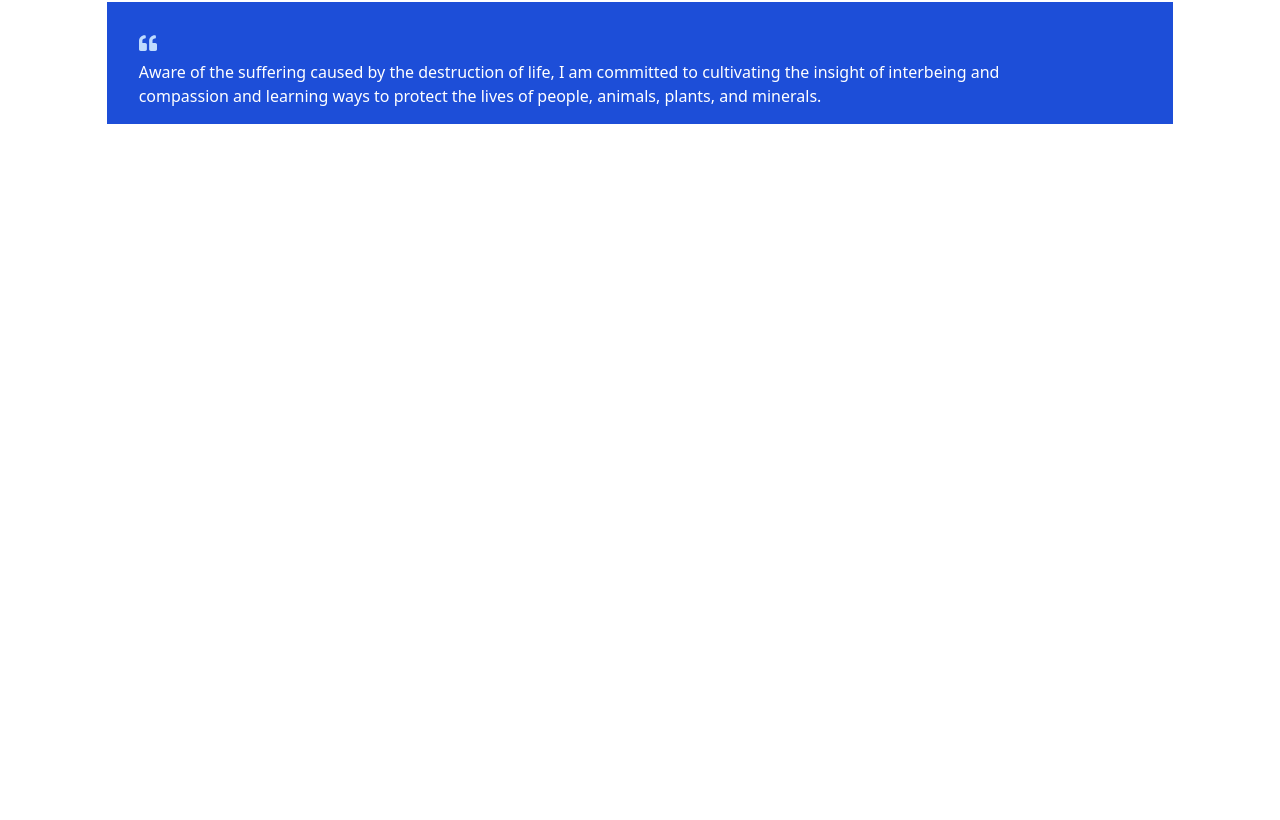
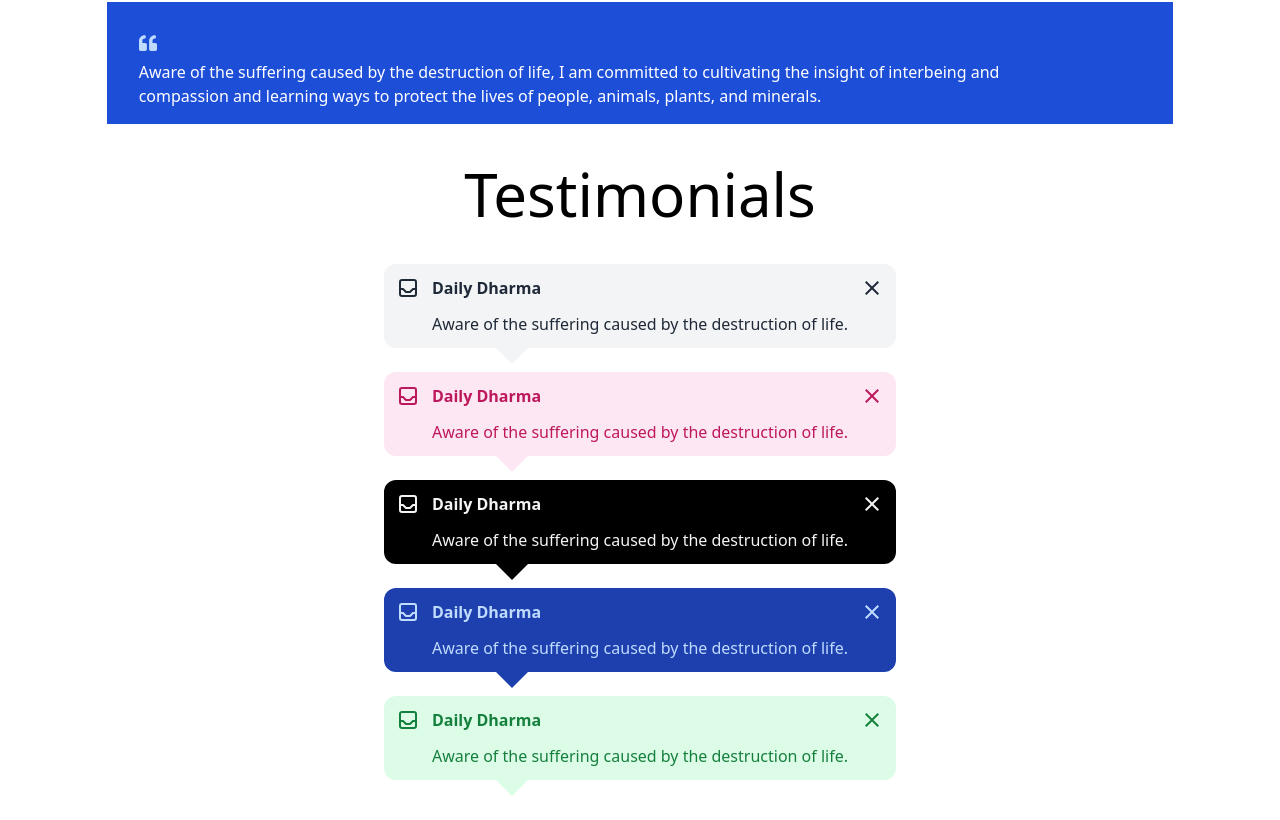
Before and after one commit to lassounski/react-components, a React (Vite) app: page / in a window 1280 px wide. Shown: the part 2256-3076 px from the top of the page. Before the commit the page ends 2420 px from the top, so only its background shows below. Built offline with nearby package versions, Linux system fonts and the light colour scheme.

Commit message:
adding closable tooltip

```diff
--- a/App.jsx
+++ b/App.jsx
@@ -5,6 +5,7 @@ import Badge from './components/Badge';
 import Banner from './components/Banner';
 import Card from './components/Card';
 import Testimonial from './components/Testimonial';
+import Tooltip from './components/Tooltip';
 import './style.css'
 
 function App() {
@@ -36,7 +37,7 @@ function App() {
 
       <p className="text-6xl m-4">Cards</p>
       <div className="flex flex-col justify-center gap-6 ">
-        <Card title="Reverence for Life" icon={<PiFlowerLotusThin className="bg-purple-500"/>}>
+        <Card title="Reverence for Life" icon={<PiFlowerLotusThin className="bg-purple-500" />}>
           Aware of the suffering caused by the destruction of life, I am committed to cultivating the insight of interbeing and compassion and learning ways to protect the lives of people, animals, plants, and minerals.
         </Card>
         <Card className="mt-10" >
@@ -46,13 +47,27 @@ function App() {
 
       <p className="text-6xl m-4">Testimonials</p>
       <div className="flex flex-col justify-center gap-6 ">
-        <Testimonial picture={<img src="/kirill.png" alt="Kirill Lassounski"/>}  author="Kirill Lassounski" title="FreelanceGuru, Founder">
+        <Testimonial picture={<img src="/kirill.png" alt="Kirill Lassounski" />} author="Kirill Lassounski" title="FreelanceGuru, Founder">
           Aware of the suffering caused by the destruction of life, I am committed to cultivating the insight of interbeing and compassion and learning ways to protect the lives of people, animals, plants, and minerals.
         </Testimonial>
         <Testimonial>
           Aware of the suffering caused by the destruction of life, I am committed to cultivating the insight of interbeing and compassion and learning ways to protect the lives of people, animals, plants, and minerals.
         </Testimonial>
       </div>
+
+
+      <p className="text-6xl m-4">Testimonials</p>
+      <div className="flex flex-col justify-center gap-6 ">
+        <Tooltip title="Daily Dharma">Aware of the suffering caused by the destruction of life.</Tooltip>
+        <Tooltip title="Daily Dharma" color="pink">Aware of the suffering caused by the destruction of life.</Tooltip>
+        <Tooltip title="Daily Dharma" style="bold">Aware of the suffering caused by the destruction of life.</Tooltip>
+        <Tooltip title="Daily Dharma" color="blue" style="bold">Aware of the suffering caused by the destruction of life.</Tooltip>
+        <Tooltip
+          title="Daily Dharma"
+          color="green"
+          style="light"
+          closeCallback={() => console.log('green button closed!')}>Aware of the suffering caused by the destruction of life.</Tooltip>
+      </div>
     </div>
   )
 }
--- /dev/null
+++ b/components/Tooltip.jsx
@@ -0,0 +1,80 @@
+import classNames from "classnames"
+import React from "react"
+import { TbInbox } from "react-icons/tb";
+import { IoMdClose } from "react-icons/io";
+
+export default function Tooltip({ children,
+    title,
+    style = 'light',
+    color = 'default',
+    closeCallback,
+    ...rest }) {
+    const [isVisible, setIsVisible] = React.useState(true)
+    const [isFadingOut, setIsFadingOut] = React.useState(false)
+
+    const colorMap = {
+        default_light: { tooltip: 'text-gray-800 bg-gray-100', triangle: 'text-gray-100' },
+        default_bold: { tooltip: 'text-gray-100 bg-black', triangle: 'text-black' },
+        red_light: { tooltip: 'text-red-700 bg-red-100', triangle: 'text-red-100' },
+        red_bold: { tooltip: 'text-red-200 bg-red-800', triangle: 'text-red-800' },
+        blue_light: { tooltip: 'text-blue-700 bg-blue-100', triangle: 'text-blue-100' },
+        blue_bold: { tooltip: 'text-blue-200 bg-blue-800', triangle: 'text-blue-800' },
+        green_light: { tooltip: 'text-green-700 bg-green-100', triangle: 'text-green-100' },
+        green_bold: { tooltip: 'text-green-200 bg-green-800', triangle: 'text-green-800' },
+        gray_light: { tooltip: 'text-gray-700 bg-gray-100', triangle: 'text-gray-700' },
+        gray_bold: { tooltip: 'text-gray-200 bg-gray-800', triangle: 'text-gray-800' },
+        yellow_light: { tooltip: 'text-yellow-700 bg-yellow-100', triangle: 'text-yellow-100' },
+        yellow_bold: { tooltip: 'text-yellow-200 bg-yellow-800', triangle: 'text-yellow-800' },
+        indigo_light: { tooltip: 'text-indigo-700 bg-indigo-100', triangle: 'text-indigo-100' },
+        indigo_bold: { tooltip: 'text-indigo-200 bg-indigo-800', triangle: 'text-indigo-800' },
+        purple_light: { tooltip: 'text-purple-700 bg-purple-100', triangle: 'text-purple-100' },
+        purple_bold: { tooltip: 'text-purple-200 bg-purple-800', triangle: 'text-purple-800' },
+        pink_light: { tooltip: 'text-pink-700 bg-pink-100', triangle: 'text-pink-100' },
+        pink_bold: { tooltip: 'text-pink-200 bg-pink-800', triangle: 'text-pink-800' },
+    }
+
+    const cardDefaults = 'relative flex md:flex-row p-3 rounded-xl transition-opacity duration-500'
+    const matchingKeyColor = Object.keys(colorMap).find(key => key.includes(color)) ? color : 'default'
+    const matchingKeyStyle = Object.keys(colorMap).find(key => key.includes(style)) ? style : 'light'
+    const colorResult = colorMap[`${matchingKeyColor}_${matchingKeyStyle}`].tooltip
+    const tooltipColorResult = colorMap[`${matchingKeyColor}_${matchingKeyStyle}`].triangle
+    const fadingOut = isFadingOut ? 'opacity-0' : 'opacity-100'
+    const classesResult = classNames(cardDefaults, colorResult, fadingOut, rest.className)
+
+    const handleClose = () => {
+        setIsFadingOut(true)
+        setTimeout(() => {
+            setIsVisible(false);
+        }, 500)
+        closeCallback && closeCallback()
+    };
+
+    return (
+        isVisible && (
+            <div className={`flex gap-3 ${classesResult}`}>
+                <div>
+                    <TbInbox className="text-2xl" />
+                </div>
+                <div className="flex flex-col gap-3">
+                    <p className="font-semibold">
+                        {title && title}
+                    </p>
+                    <p >
+                        {children}
+                    </p>
+                </div>
+                <button className="w-6 h-6" onClick={handleClose}>
+                    <IoMdClose className="text-2xl" />
+                </button>
+                <div
+                    style={{
+                        borderLeft: '16px solid transparent',
+                        borderRight: '16px solid transparent',
+                        borderTop: `16px solid`,
+                    }}
+                    className={`absolute left-1/4 transform -translate-x-1/2 bottom-[-16px] ${tooltipColorResult}`}
+                />
+            </div>
+        )
+    )
+}
```
